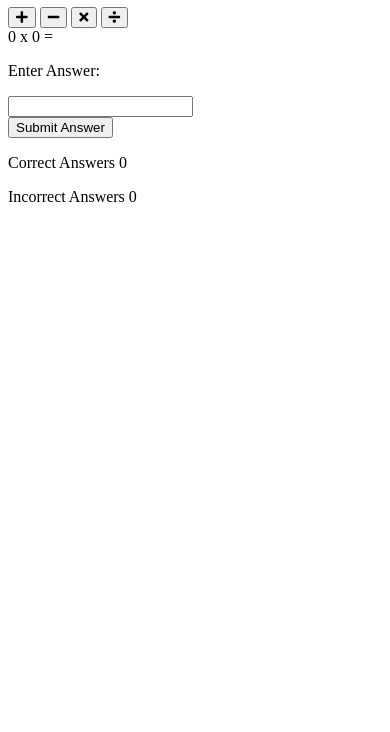
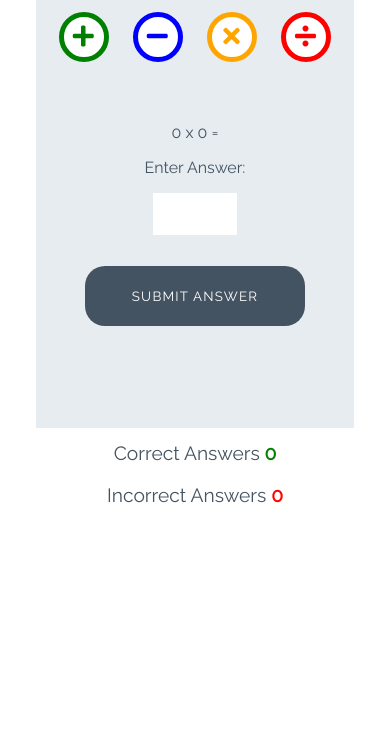
Before and after one commit to SaraMehlis/love-maths, a plain HTML site: page index.html in a window 390 px wide. Shown: the part 112-844 px from the top of the page. Drawn offline with Linux system fonts and the light colour scheme.

Commit message:
Add style for game

```diff
--- a/assets/css/style.css
+++ b/assets/css/style.css
@@ -0,0 +1,236 @@
+/* --------- Global style */
+
+body {
+    background-color: white;
+    font-family: "Raleway", sans-serif;
+    color: #445361;
+    text-align: center;
+}
+
+/* --------- Heading */
+
+.heading {
+    text-align: center;
+    font-size: 2.5rem;
+}
+
+.logo {
+    height: 40px;
+    padding-right: 5px;
+}
+
+/* --------- Game layout */
+
+.game-area {
+    background-color: #E6ECF0;
+    box-sizing: border-box;
+    width: 85%;
+    height: 65vh;
+    max-height: 450px;
+    max-width: 830px;
+    margin-left: auto;
+    margin-right: auto;
+    padding: 1%;
+}
+
+.question-area span {
+    padding: 0 15px;
+}
+
+.score-area {
+    margin: 5px auto;
+    width: 60%;
+    font-size: 1.2rem;
+}
+
+.controls-area {
+    width: 85%;
+    margin: 30px auto;
+}
+
+#score {
+    color: green;
+    font-weight: bold;
+}
+
+#incorrect {
+    color: red;
+    font-weight: bold;
+}
+
+.answer-message {
+    display: none;
+    font-size: 1rem;
+}
+
+#answer-box {
+    border: none;
+    color: #445361;
+    display: inline-block;
+    height: 40px;
+    width: 80px;
+    font-size: 1.2rem;
+}
+
+.scores {
+    display: inline-block;
+    padding: 25px;
+}
+
+/* --------- Buttons */
+
+.btn {
+    width: 220px;
+    height: 60px;
+    font-family: "Raleway", sans-serif;
+    text-transform: uppercase;
+    letter-spacing: 1.2px;
+    color: white;
+}
+
+.btn:focus {
+    outline: none;
+}
+
+.btn--big {
+    padding-top: 10px;
+    border-radius: 50%;
+    background-color: white;
+    border: 10px solid;
+    width: 100px;
+    height: 100px;
+    font-size: 3.2rem;
+    margin: 0 30px;
+    transition: all 0.5s;
+}
+
+.btn--blue {
+    border-color: blue;
+    color: blue;
+}
+
+.btn--blue:active,
+.btn--blue:hover {
+    background-color: darkblue;
+    color: white;
+}
+
+.btn--orange {
+    border-color: orange;
+    color: orange;
+}
+
+.btn--orange:active,
+.btn--orange:hover {
+    background-color: darkorange;
+    color: white;
+}
+
+.btn--red {
+    border-color: red;
+    color: red;
+}
+
+.btn--red:active,
+.btn--red:hover {
+    background-color: darkred;
+    color: white;
+}
+
+.btn--green {
+    border-color: green;
+    color: green;
+}
+
+.btn--green:active,
+.btn--green:hover {
+    background-color: darkgreen;
+    color: white;
+}
+
+.btn--gray {
+    margin-top: 25px;
+    background-color: #445361;
+    border: 1px transparent;
+    border-radius: 20px;
+}
+
+.btn--gray:active,
+.btn--gray:hover {
+    background-color: #0d1013;
+}
+
+/* --------- Media queries */
+@media (max-width: 414px) {
+    .controls-area {
+        width: 100%;
+    }
+
+    .btn--big {
+        margin: 0 10px;
+        padding: 5px;
+        border: 5px solid;
+        width: 50px;
+        height: 50px;
+        font-size: 1.5rem;
+    }
+
+    .btn--big::after {
+        font-size: 0.6rem;
+        left: -0.7rem;
+    }
+
+    .question-area {
+        padding: 10% 0;
+        width: 100%;
+    }
+
+    .question-area span {
+        padding: 0;
+    }
+
+    .answer-message {
+        display: block;
+    }
+
+    #answer-box {
+        display: block;
+        margin: 0 auto;
+    }
+    .btn--gray {
+        margin-top: 0;
+    }
+
+    .score-area {
+        width: 100%;
+    }
+
+    .scores {
+        margin: 0.5em auto;
+        display: block;
+        padding: 5px;
+    }
+
+    .heading {
+        font-size: 2rem;
+    }
+}
+
+@media (max-width: 320px) {
+    .game-area {
+        height: 70vh;
+    }
+
+    .controls-area {
+        width: 75%;
+        margin: 10px auto;
+    }
+
+    .btn--big {
+        margin: 10px 10px;
+    }
+    .question-area {
+        padding: 10px 0;
+    }
+
+}
--- a/index.html
+++ b/index.html
@@ -15,16 +15,16 @@
 
     <div class="game-area">
 <div class="controls-area">
-    <button class="btn btn--big btn--green">
+    <button data-type="addition" class="btn btn--big btn--green">
         <i class="fas fa-plus"></i>
     </button>
-    <button class="btn btn--big btn--blue">
+    <button data-type="subtract" class="btn btn--big btn--blue">
         <i class="fas fa-minus"></i>
     </button>
-    <button class="btn btn--big btn--orange">
+    <button data-type="multiply" class="btn btn--big btn--orange">
         <i class="fas fa-times"></i>
     </button>
-    <button class="btn btn--big btn--red">
+    <button data-type="division" class="btn btn--big btn--red">
         <i class="fas fa-divide"></i>
     </button>
 </div>
@@ -36,7 +36,7 @@
     <p class="answer-message">Enter Answer:</p>
     <input id="answer-box" type="number">
 </div>
-<button class="btn btn--gray">Submit Answer</button>
+<button data-type="submit" class="btn btn--gray">Submit Answer</button>
     </div>
 
     <div class="score-area">
```
